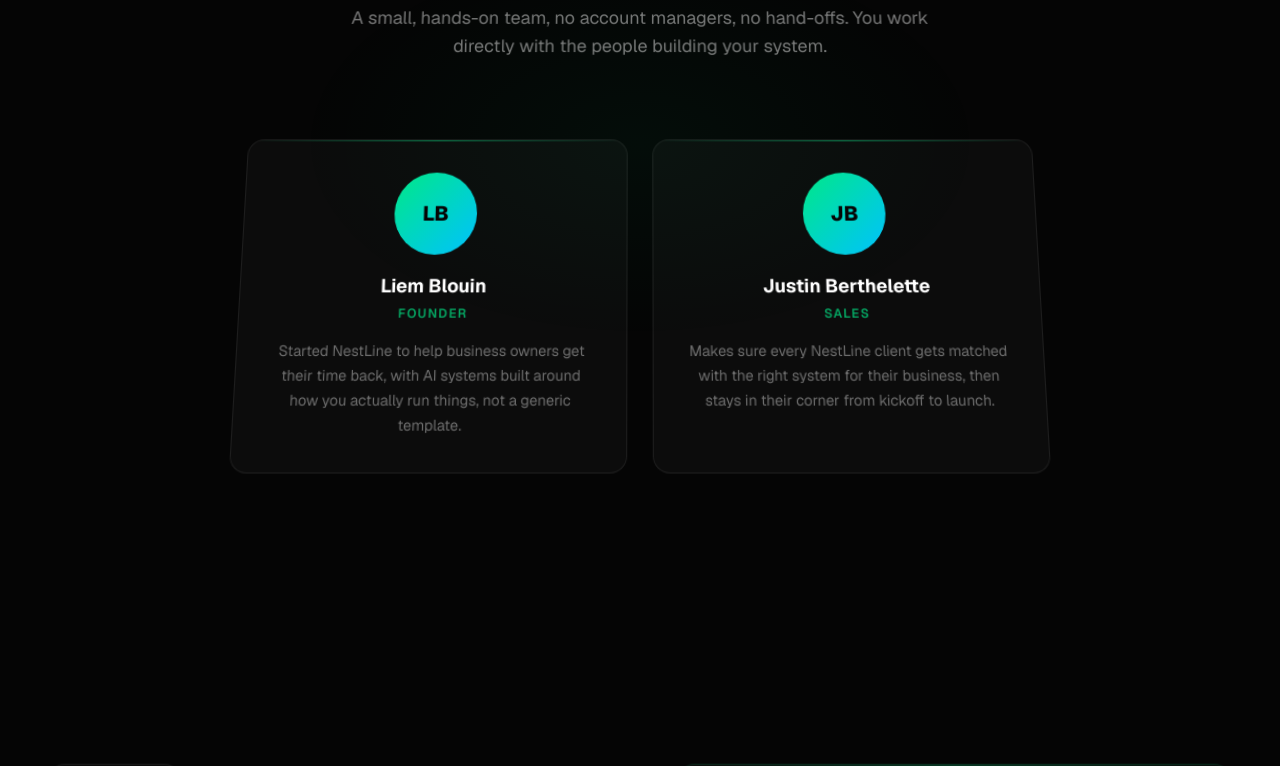
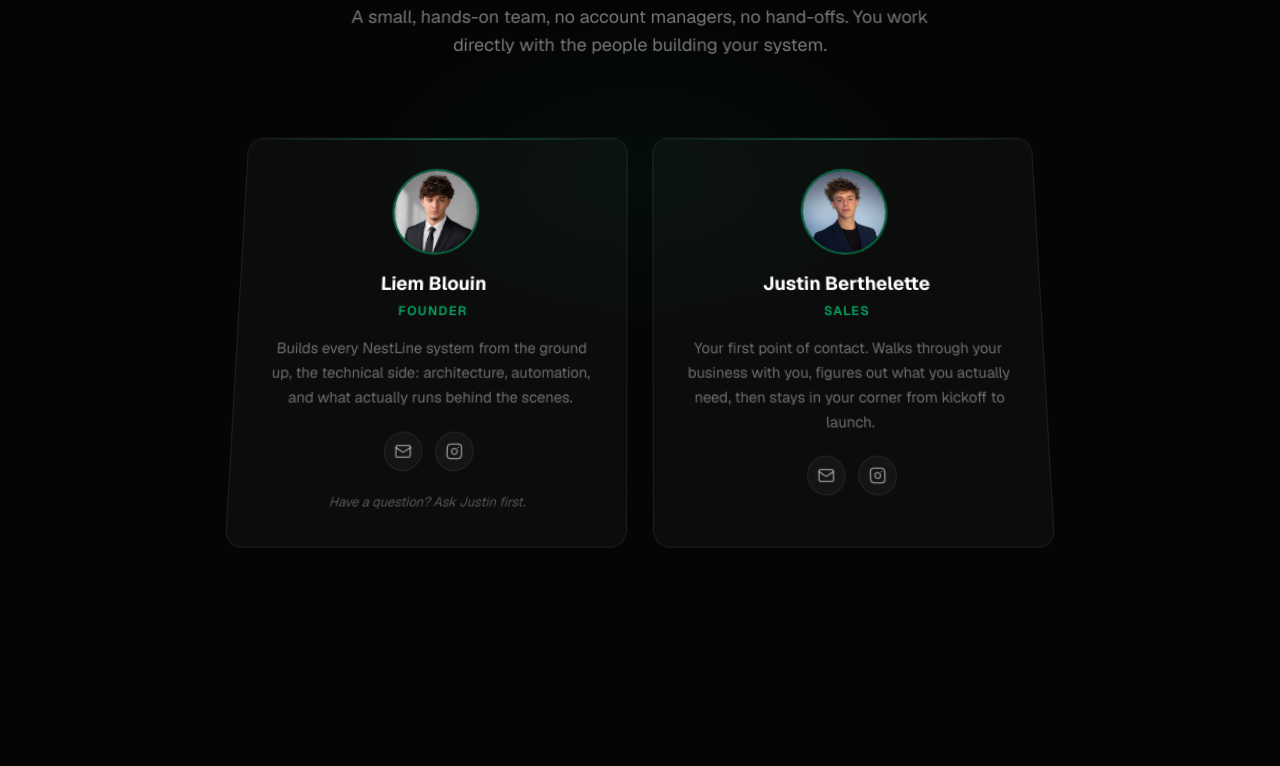
Before and after one commit to liemb77/nestline-website, a Next.js app: page /en in a window 1280 px wide. Shown: the part 6680-7446 px from the top of the page. Built offline with nearby package versions, Linux system fonts and the light colour scheme.

Commit message:
Add team photos, contact links, and clearer role bios to Team section
Replace initial-circle avatars with real headshots for Liem and Justin,
add email/Instagram links per person, and rewrite bios to distinguish
Liem's technical role from Justin's client-facing role.

```diff
--- a/src/components/Team.tsx
+++ b/src/components/Team.tsx
@@ -1,10 +1,22 @@
 "use client";
 
 import { motion, useInView } from "framer-motion";
+import { Mail } from "lucide-react";
+import Image from "next/image";
 import { useRef } from "react";
 import { ScrollTiltWrapper } from "@/components/ui/scroll-tilt-wrapper";
 import { useLanguage } from "@/contexts/language-context";
 import { t } from "@/lib/translations";
+
+function InstagramIcon(props: React.SVGProps<SVGSVGElement>) {
+  return (
+    <svg viewBox="0 0 24 24" fill="none" stroke="currentColor" strokeWidth="2" strokeLinecap="round" strokeLinejoin="round" {...props}>
+      <rect x="2" y="2" width="20" height="20" rx="5" ry="5" />
+      <path d="M16 11.37A4 4 0 1 1 12.63 8 4 4 0 0 1 16 11.37z" />
+      <line x1="17.5" y1="6.5" x2="17.51" y2="6.5" />
+    </svg>
+  );
+}
 
 export default function Team() {
   const ref = useRef(null);
@@ -43,15 +55,33 @@ export default function Team() {
                 className="group relative rounded-2xl glass glass-hover p-8 flex flex-col items-center text-center gap-4 overflow-hidden"
               >
                 <div className="absolute top-0 left-0 right-0 h-px bg-gradient-to-r from-transparent via-[#00e887]/50 to-transparent" />
-                <div className="w-20 h-20 rounded-full flex items-center justify-center text-xl font-extrabold text-[#050505]"
-                  style={{ background: "linear-gradient(135deg, #00e887 0%, #00c2ff 100%)" }}>
-                  {member.initials}
+                <div className="w-20 h-20 rounded-full overflow-hidden relative shrink-0 ring-2 ring-[#00e887]/40">
+                  <Image src={member.photo} alt={member.name} fill sizes="80px" className="object-cover" />
                 </div>
                 <div>
                   <p className="text-lg font-bold text-white">{member.name}</p>
                   <p className="text-xs font-semibold tracking-widest uppercase text-[#00e887]/70 mt-1">{member.role}</p>
                 </div>
                 <p className="text-white/40 text-sm leading-relaxed">{member.bio}</p>
+
+                <div className="flex items-center gap-3 mt-1">
+                  {member.email && (
+                    <a href={`mailto:${member.email}`} aria-label={`Email ${member.name}`}
+                      className="w-9 h-9 rounded-full glass glass-hover flex items-center justify-center text-white/50 hover:text-[#00e887] transition-colors">
+                      <Mail className="w-4 h-4" />
+                    </a>
+                  )}
+                  {member.instagram && (
+                    <a href={member.instagram} target="_blank" rel="noopener noreferrer" aria-label={`${member.name} on Instagram`}
+                      className="w-9 h-9 rounded-full glass glass-hover flex items-center justify-center text-white/50 hover:text-[#00e887] transition-colors">
+                      <InstagramIcon className="w-4 h-4" />
+                    </a>
+                  )}
+                </div>
+
+                {"note" in member && member.note && (
+                  <p className="text-white/30 text-xs italic mt-1">{member.note}</p>
+                )}
               </motion.div>
             ))}
           </div>
--- a/src/lib/translations.ts
+++ b/src/lib/translations.ts
@@ -147,15 +147,22 @@ export const t = {
       sub: "A small, hands-on team, no account managers, no hand-offs. You work directly with the people building your system.",
       liem: {
         initials: "LB",
+        photo: "/team/liem.png",
         name: "Liem Blouin",
         role: "Founder",
-        bio: "Started NestLine to help business owners get their time back, with AI systems built around how you actually run things, not a generic template.",
+        bio: "Builds every NestLine system from the ground up, the technical side: architecture, automation, and what actually runs behind the scenes.",
+        note: "Have a question? Ask Justin first.",
+        email: "liem@nestlineautomation.ca",
+        instagram: "https://www.instagram.com/liem.blouin/",
       },
       justin: {
         initials: "JB",
+        photo: "/team/justin.png",
         name: "Justin Berthelette",
         role: "Sales",
-        bio: "Makes sure every NestLine client gets matched with the right system for their business, then stays in their corner from kickoff to launch.",
+        bio: "Your first point of contact. Walks through your business with you, figures out what you actually need, then stays in your corner from kickoff to launch.",
+        email: "justin@nestlineautomation.ca",
+        instagram: "https://www.instagram.com/justin_berthelette_/",
       },
     },
     pricing: {
@@ -536,15 +543,22 @@ export const t = {
       sub: "Une petite équipe, directement impliquée, pas de gestionnaire de compte, pas de transfert de dossier. Vous travaillez directement avec les gens qui construisent votre système.",
       liem: {
         initials: "LB",
+        photo: "/team/liem.png",
         name: "Liem Blouin",
         role: "Fondateur",
-        bio: "A fondé NestLine pour aider les propriétaires d'entreprise à retrouver leur temps, avec des systèmes IA construits autour de votre façon de travailler, pas un gabarit générique.",
+        bio: "Construit chaque système NestLine de A à Z, le côté technique : architecture, automatisation et tout ce qui tourne en arrière-plan.",
+        note: "Une question ? Demande à Justin en premier.",
+        email: "liem@nestlineautomation.ca",
+        instagram: "https://www.instagram.com/liem.blouin/",
       },
       justin: {
         initials: "JB",
+        photo: "/team/justin.png",
         name: "Justin Berthelette",
         role: "Ventes",
-        bio: "S'assure que chaque client NestLine est jumelé au bon système pour son entreprise, puis reste impliqué du démarrage jusqu'au lancement.",
+        bio: "Ton premier point de contact. Passe à travers ton entreprise avec toi, identifie ce dont tu as vraiment besoin, puis reste impliqué du démarrage jusqu'au lancement.",
+        email: "justin@nestlineautomation.ca",
+        instagram: "https://www.instagram.com/justin_berthelette_/",
       },
     },
     pricing: {
```
Also changed, not shown: public/team/justin.png (added), public/team/liem.png (added).
